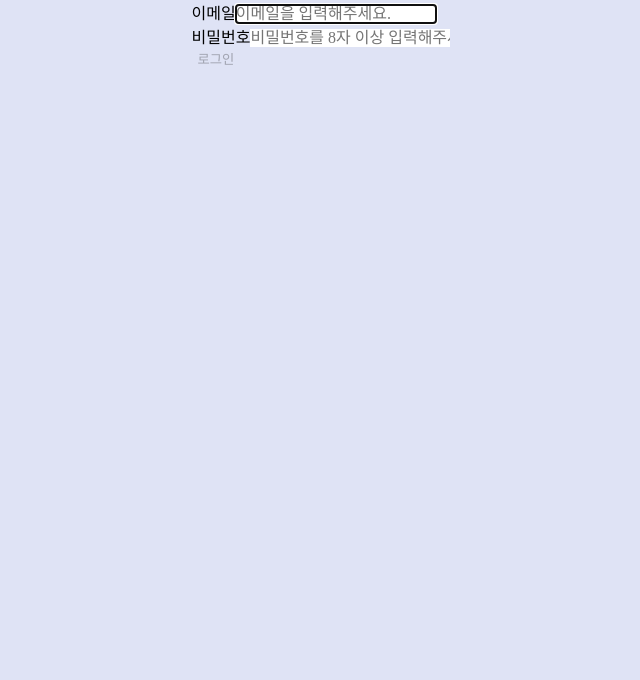
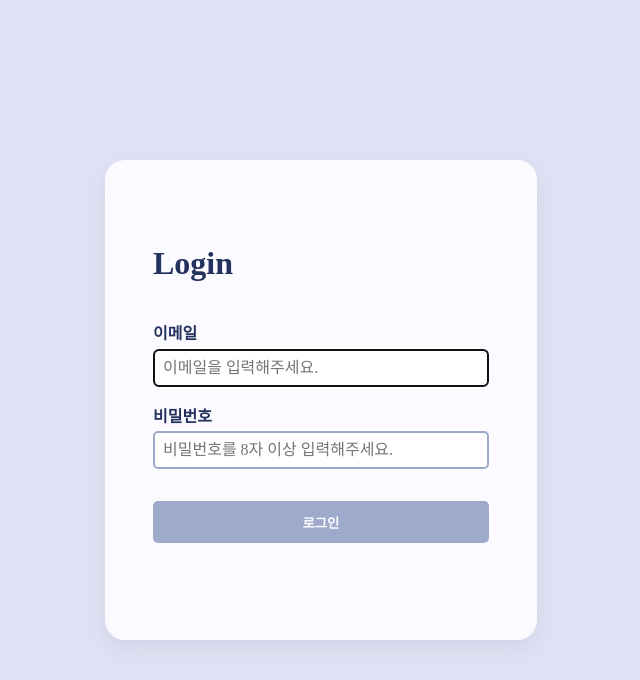
Before and after one commit to xxyeon129/wanted-pre-onboarding-frontend, a React (Create React App) app: page /signin in a window 1280 px wide. Shown: the top 680 px of the page, without its empty margins (319-959 px from the left). Built offline with nearby package versions, Linux system fonts and the light colour scheme.

Commit message:
[design] 회원가입, 로그인 CSS 적용

```diff
--- a/src/components/Auth.js
+++ b/src/components/Auth.js
@@ -1,4 +1,5 @@
 import { useState, useEffect, useRef } from "react";
+import styled from "styled-components";
 
 export default function Auth({
     email,
@@ -49,7 +50,7 @@ export default function Auth({
 
     return (
         <form onSubmit={submit}>
-            <div>
+            <AuthStyle>
                 <div id="email">
                     <label htmlFor="email">이메일</label>
                     <input
@@ -76,7 +77,56 @@ export default function Auth({
                 >
                     {btnText}
                 </button>
-            </div>
+            </AuthStyle>
         </form>
     );
 }
+
+const AuthStyle = styled.div`
+    display: flex;
+    flex-direction: column;
+    font-size: 1rem;
+    color: #23315d;
+
+    #email,
+    #password {
+        margin-bottom: 1rem;
+
+        > label {
+            font-weight: bold;
+            display: block;
+            margin-bottom: 0.3rem;
+        }
+
+        > input {
+            border: 2px solid #9ea9cc;
+            border-radius: 5px;
+            padding: 0.5rem;
+            width: 100%;
+
+            :focus {
+                border: 2px solid #3981f6;
+            }
+        }
+    }
+
+    button {
+        background-color: #3981f6;
+        color: white;
+        font-weight: bold;
+        padding: 0.7rem;
+        border-radius: 5px;
+        margin-top: 1rem;
+
+        :hover {
+            cursor: pointer;
+            transition: 0.5s;
+            background-color: #23315d;
+        }
+
+        :disabled {
+            cursor: not-allowed;
+            background-color: #9ea9cc;
+        }
+    }
+`;
--- /dev/null
+++ b/src/components/style/TemplateStyle.js
@@ -0,0 +1,22 @@
+import styled from "styled-components";
+
+export const Wrapper = styled.div`
+    width: 27rem;
+    height: 30rem;
+    background-color: #fbfbff;
+    border-radius: 20px;
+    padding: 0 3rem;
+    box-shadow: rgba(149, 157, 165, 0.2) 0px 8px 24px;
+
+    /* 가운데 정렬 */
+    position: absolute;
+    top: 50%;
+    left: 50%;
+    transform: translate(-50%, -50%);
+
+    h1 {
+        color: #23315d;
+        padding-top: 4rem;
+        padding-bottom: 1rem;
+    }
+`;
--- a/src/pages/Signin.js
+++ b/src/pages/Signin.js
@@ -1,6 +1,7 @@
 import { useState } from "react";
 import { authAPI } from "../API/ServerAPI";
 import Auth from "../components/Auth";
+import * as Style from "../components/style/TemplateStyle";
 
 export default function Signin() {
     // 이메일, 비밀번호 상태
@@ -22,6 +23,8 @@ export default function Signin() {
     };
 
     return (
+        <Style.Wrapper>
+            <h1>Login</h1>
             <Auth
                 email={email}
                 setEmail={setEmail}
@@ -30,5 +33,6 @@ export default function Signin() {
                 submit={handleSigninSubmit}
                 btnText={"로그인"}
             />
+        </Style.Wrapper>
     );
 }
--- a/src/pages/Signup.js
+++ b/src/pages/Signup.js
@@ -2,6 +2,7 @@ import { useState } from "react";
 import { useNavigate } from "react-router-dom";
 import { authAPI } from "../API/ServerAPI";
 import Auth from "../components/Auth";
+import * as Style from "../components/style/TemplateStyle";
 
 export default function Signup() {
     // 이메일, 비밀번호 상태
@@ -25,6 +26,8 @@ export default function Signup() {
     };
 
     return (
+        <Style.Wrapper>
+            <h1>Sign up</h1>
             <Auth
                 email={email}
                 setEmail={setEmail}
@@ -33,5 +36,6 @@ export default function Signup() {
                 submit={handleSignupSubmit}
                 btnText={"회원가입"}
             />
+        </Style.Wrapper>
     );
 }
```
Lines whose indentation alone changed are shown as unchanged.
